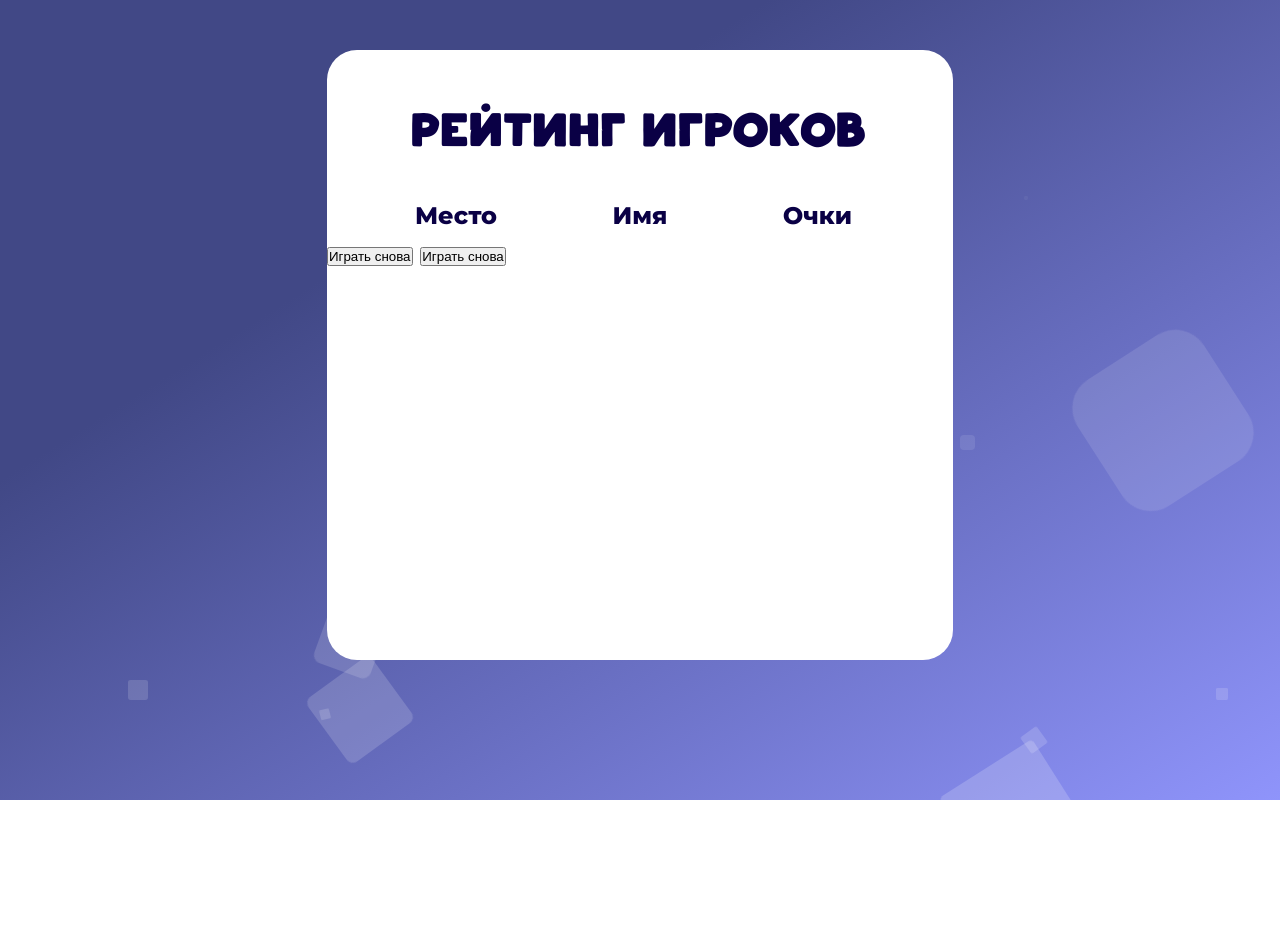
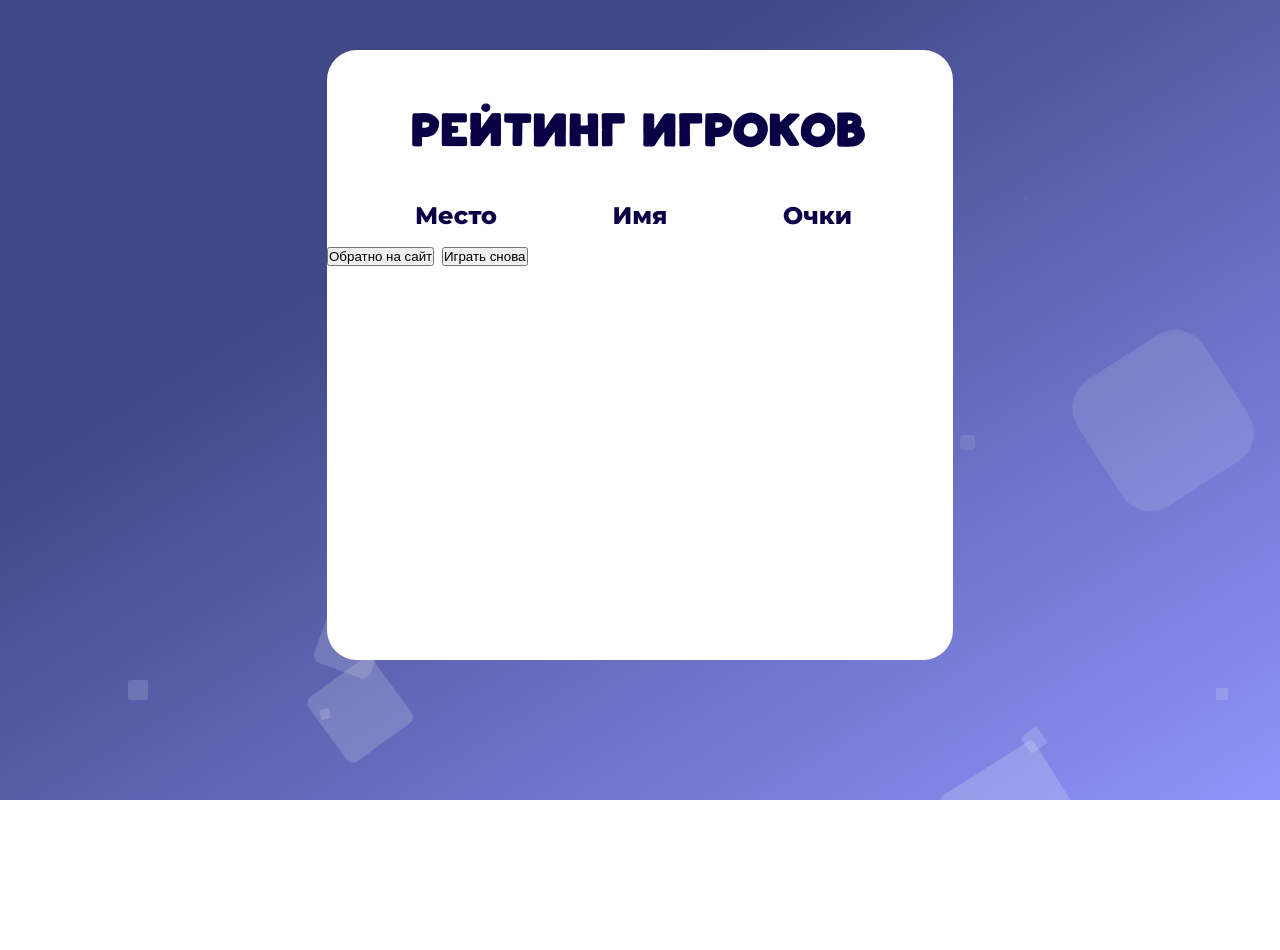
Before and after one commit to taina91/taina91.github.io, a plain HTML site: page finish.html in a window 1280 px wide. Drawn offline with Linux system fonts and the light colour scheme.

Commit message:
Update finish.html

```diff
--- a/finish.html
+++ b/finish.html
@@ -26,7 +26,7 @@
                     </div>
                 </template>
             </div>
-            <button class="button toSite">Играть снова</button>
+            <button class="button toSite">Обратно на сайт</button>
              <button class="button again">Играть снова</button>
         </div>
     </div>
```
